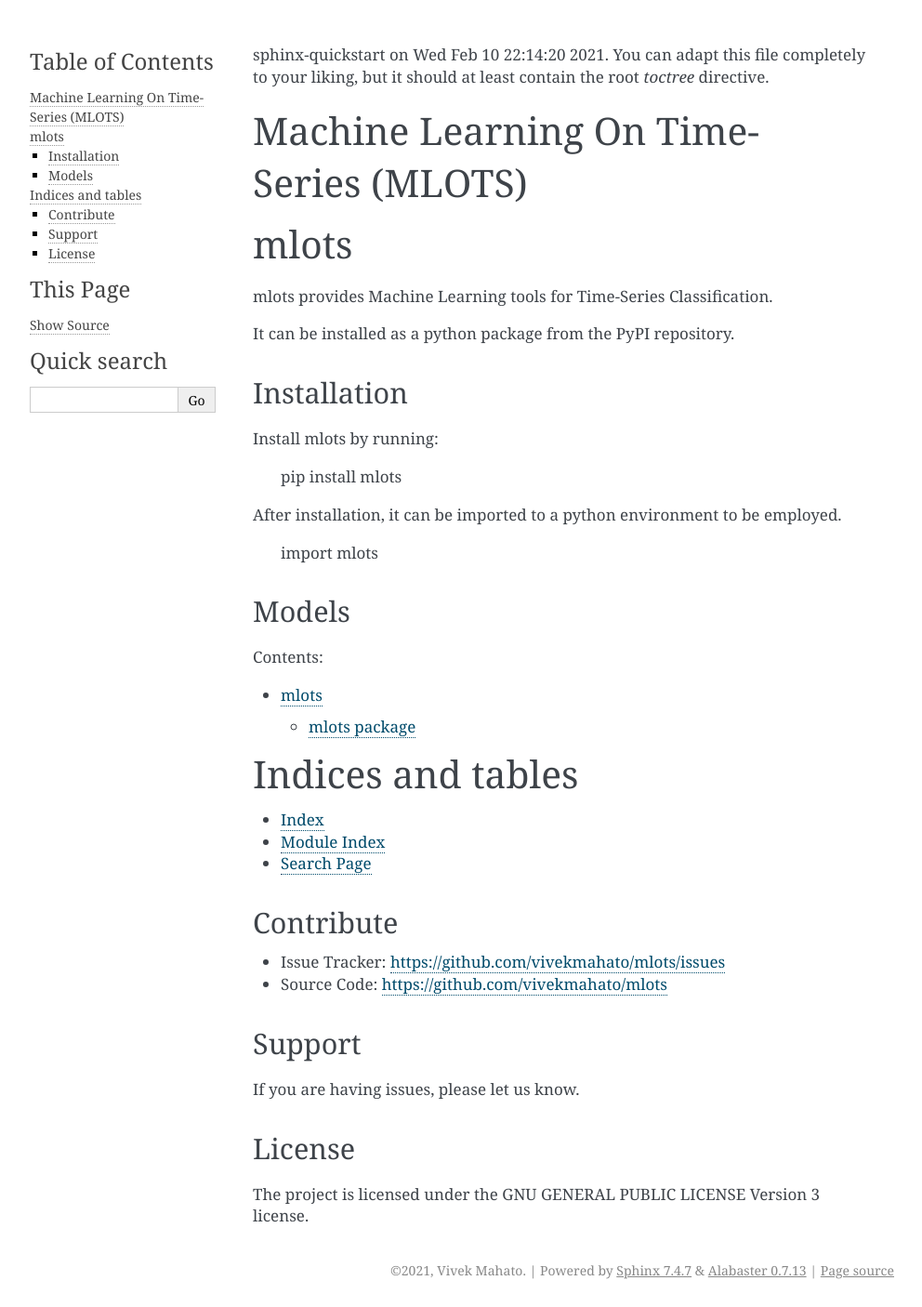
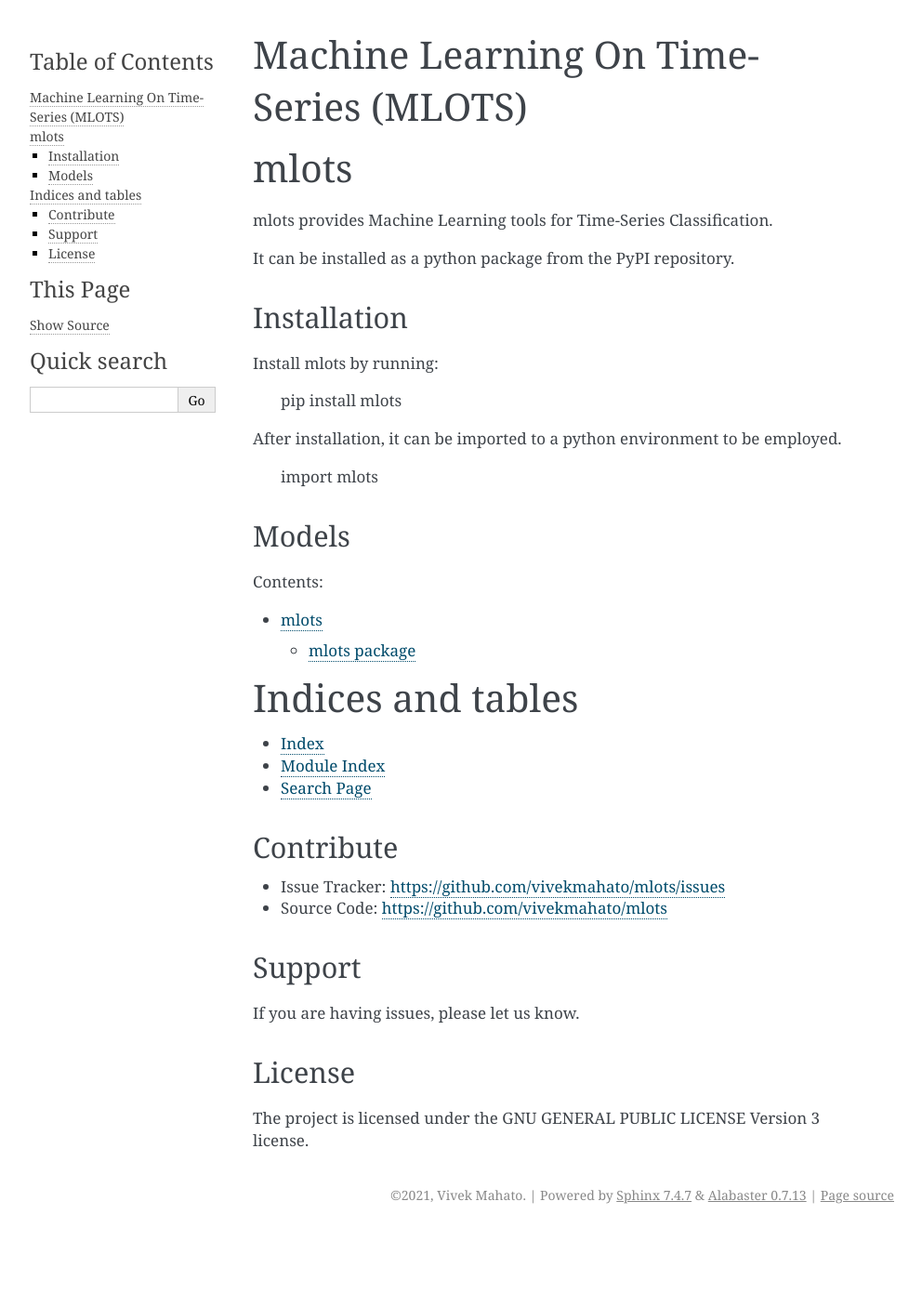
Before and after one commit to vivekmahato/mlots, a Sphinx documentation site: the page built from docs/index.rst, in a window 1280 px wide. Shown: the whole page at 93% size, without its empty margins (148-1140 px from the left). Built offline with Sphinx 7.4.7, drawn with Linux system fonts in a browser that asks for light colours; after the commit the page ends 1325 px from its top, so only the background shows below that.

Commit message:
Restructuring

```diff
--- a/docs/index.rst
+++ b/docs/index.rst
@@ -1,10 +1,5 @@
-.. Machine Learning On Time-Series (MLOTS) documentation master file, created by
-sphinx-quickstart on Wed Feb 10 22:14:20 2021.
-You can adapt this file completely to your liking, but it should at least
-contain the root `toctree` directive.
-
 Machine Learning On Time-Series (MLOTS)
-===================================================================
+=======================================
 
 mlots
 ========
--- a/setup.py
+++ b/setup.py
@@ -9,7 +9,7 @@ with open(os.path.join(ROOT, 'README.md'), encoding="utf-8") as f:
 
 setuptools.setup(
     name='mlots',
-    version='0.0.2',
+    version='0.0.3',
     author="Vivek Mahato",
     author_email="vivek.mahato@ucdconnect.ie",
     description="Machine Learning Over Time-Series: A toolkit for time-series analysis",
```
Also changed, not shown: docs/conf.py (line endings or trailing spaces).
